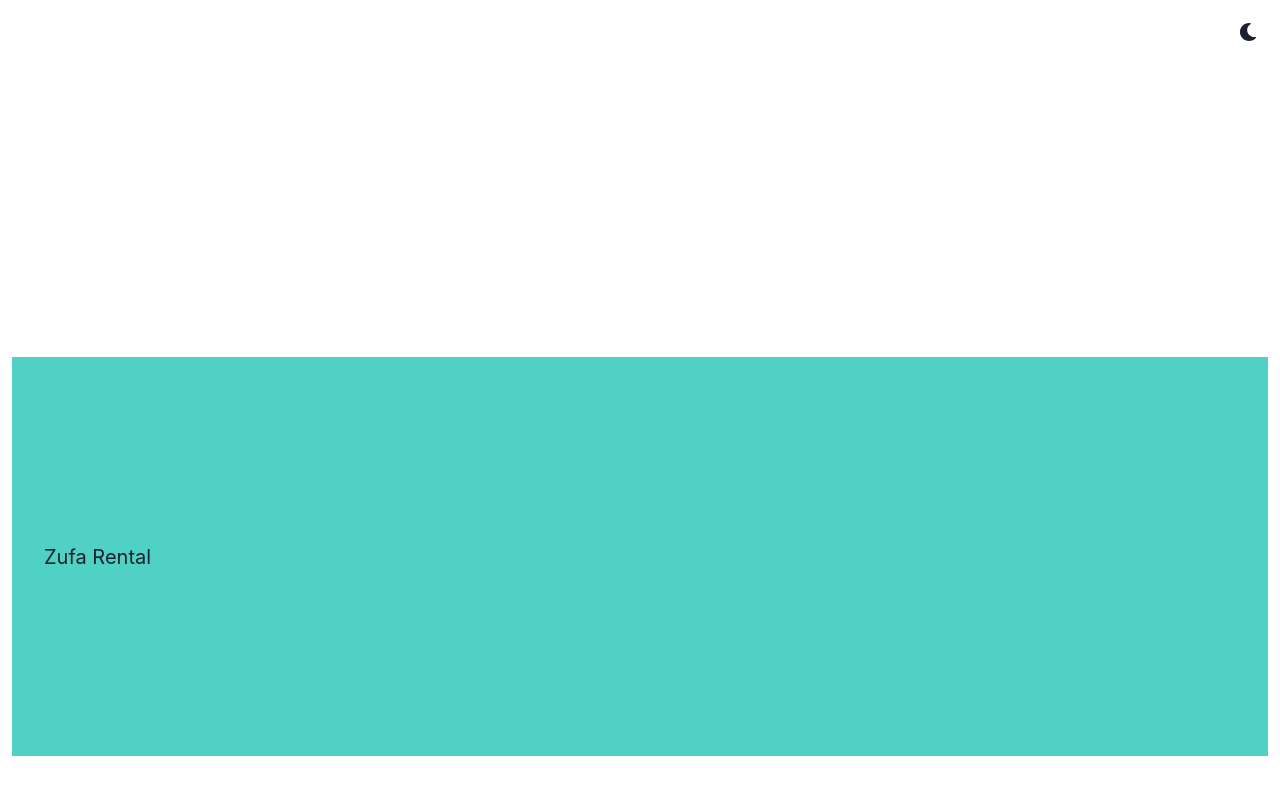
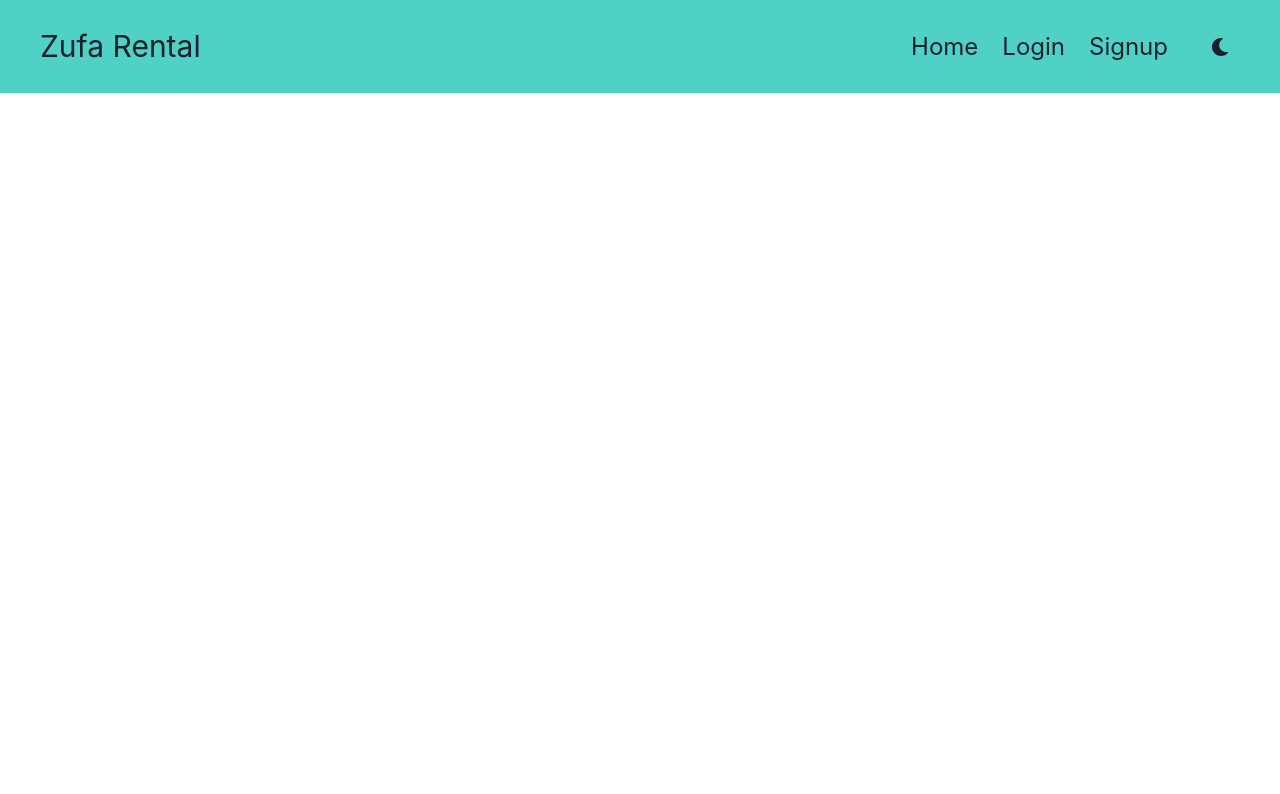
Before and after one commit to mattchx/zufa-rentals, a React (Create React App) app in the folder client/: page / in a window 1280 px wide. Shown: the top 794 px of the page. Built offline with nearby package versions, Linux system fonts and the light colour scheme.

Commit message:
added simple navbar
- corrected errors

```diff
--- a/client/src/App.tsx
+++ b/client/src/App.tsx
@@ -1,20 +1,10 @@
-import * as React from "react"
-import {
-  ChakraProvider,
-  Box,
-  Grid,
-  theme,
-} from "@chakra-ui/react"
-import { ColorModeSwitcher } from "./ColorModeSwitcher"
-import Home from "./pages/home"
+import * as React from 'react';
+import { ChakraProvider, Box, Grid, theme } from '@chakra-ui/react';
+
+import Post from './pages/Post';
 
 export const App = () => (
   <ChakraProvider theme={theme}>
-    <Box textAlign="center" fontSize="xl">
-      <Grid minH="100vh" p={3}>
-        <ColorModeSwitcher justifySelf="flex-end" />
-        <Home/>
-      </Grid>
-    </Box>
+    <Post />
   </ChakraProvider>
-)
+);
--- a/client/src/pages/Home.tsx
+++ /dev/null
@@ -1,21 +0,0 @@
-import React from 'react'
-import {Flex} from "@chakra-ui/react"
-
-
-function Home() {
-    return (
-        <Flex as="nav"
-        align="center"
-        justify="space-between"
-        wrap="wrap"
-        w="100%"
-        mb={8}
-        p={8}
-        bg="teal.300"
-        >
-         Zufa Rental
-        </Flex>
-    )
-}
-
-export default Home
--- /dev/null
+++ b/client/src/pages/Post.tsx
@@ -0,0 +1,33 @@
+import React from 'react';
+import { Flex, Text, Link, Stack } from '@chakra-ui/react';
+import { ColorModeSwitcher } from '../ColorModeSwitcher';
+
+function Post() {
+  return (
+    <Flex
+      as="nav"
+      align="center"
+      justify="space-between"
+      wrap="wrap"
+      w="100%"
+      mb={8}
+      py={6}
+      px={10}
+      bg="teal.300"
+    >
+      <Text fontSize="3xl">Zufa Rental</Text>
+      <Flex
+        justifySelf="flex-end"
+        alignItems="center"
+      >
+        <Link fontSize="2xl" pr={6} to="/">Home</Link>
+        <Link fontSize="2xl" pr={6} to="/">Login</Link>
+        <Link fontSize="2xl" pr={6} to="/">Signup</Link>
+        <ColorModeSwitcher justifySelf="flex-end" />
+      </Flex>
+
+    </Flex>
+  );
+}
+
+export default Post;
```
Also changed, not shown: client/src/Logo.tsx (deleted, +0 -24 lines), client/src/logo.svg (deleted).
